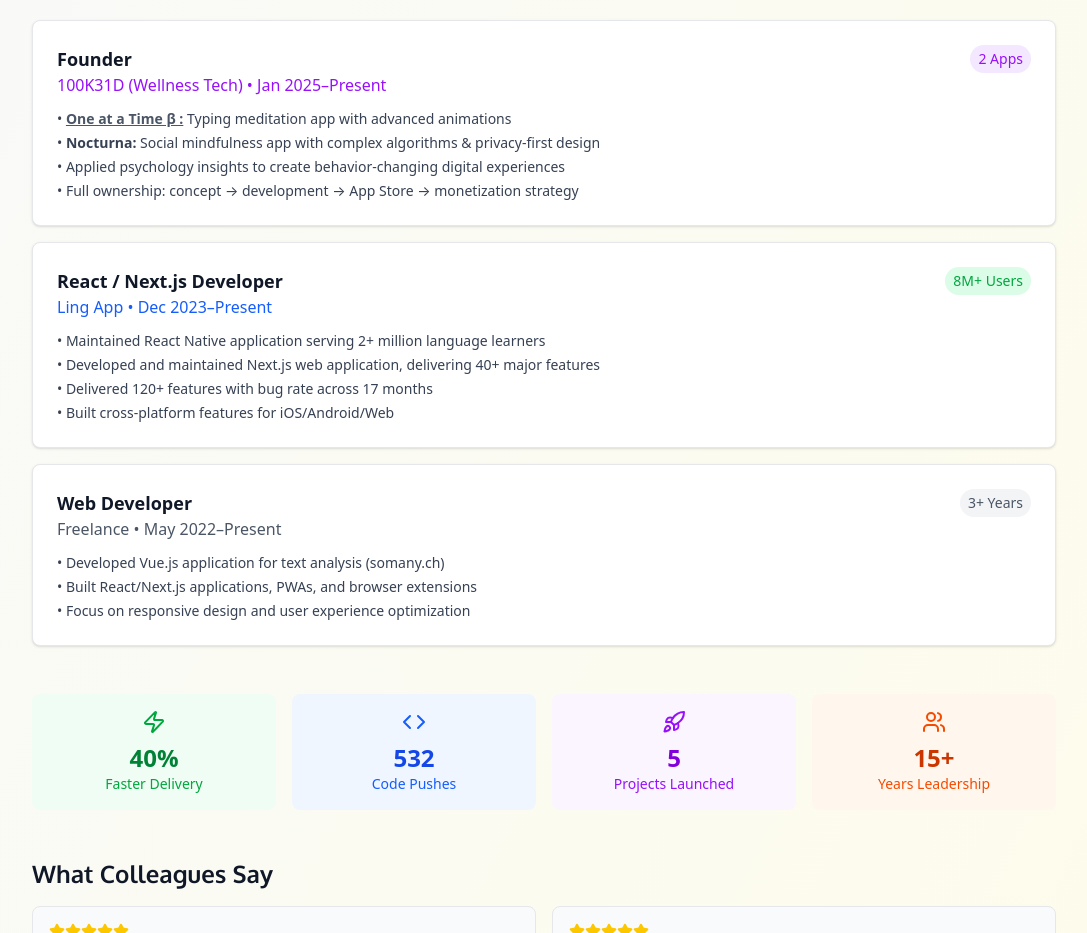
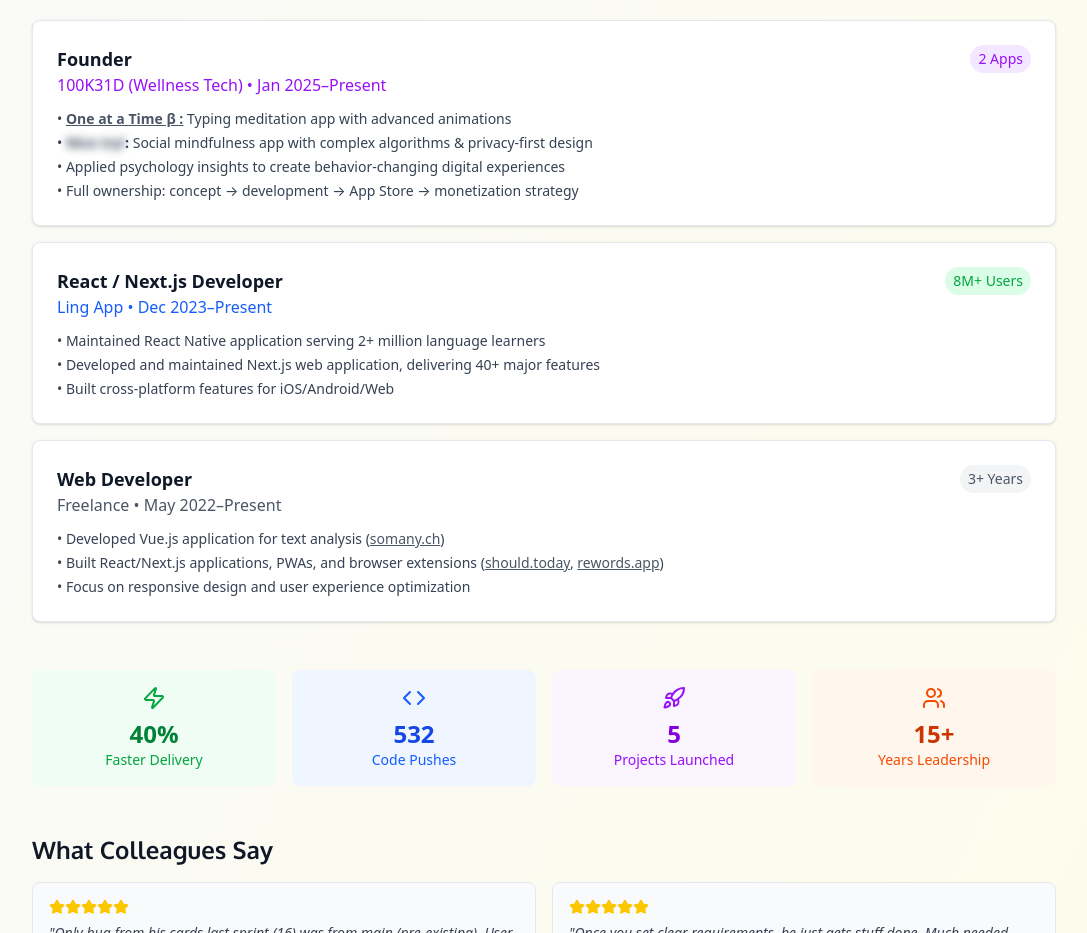
Before and after one commit to sanderbell/sanderbelldev2, a React (Vite) app: page / in a window 1280 px wide. Shown: the part 880-1813 px from the top of the page, without its empty margins (96-1183 px from the left). Built offline with nearby package versions, Linux system fonts and the light colour scheme.

Commit message:
Update App component to enhance project descriptions with links and improve clarity

```diff
--- a/src/App.tsx
+++ b/src/App.tsx
@@ -293,8 +293,7 @@
               </div>
               <ul className="text-sm text-gray-700 space-y-1">
                     <li>• <strong><a href="https://oneatati.me" target="_blank" rel="noopener noreferrer" className="text-gray-600 hover:text-blue-800 underline">One at a Time β :</a></strong> Typing meditation app with advanced animations</li>
-                <li>• <strong>Nocturna:</strong> Social mindfulness app with complex algorithms & privacy-first design</li>
-                <li>• Applied psychology insights to create behavior-changing digital experiences</li>
+<li>• <strong><span className="blur-xs">Nice try!</span>:</strong> Social mindfulness app with complex algorithms & privacy-first design</li>                <li>• Applied psychology insights to create behavior-changing digital experiences</li>
                 <li>• Full ownership: concept → development → App Store → monetization strategy</li>
               </ul>
             </div>
@@ -309,7 +308,6 @@
               <ul className="text-sm text-gray-700 space-y-1">
                 <li>• Maintained React Native application serving 2+ million language learners</li>
                 <li>• Developed and maintained Next.js web application, delivering 40+ major features</li>
-                <li>• Delivered 120+ features with bug rate across 17 months</li>
                 <li>• Built cross-platform features for iOS/Android/Web</li>
               </ul>
             </div>
@@ -322,8 +320,8 @@
                 <span className="text-sm text-gray-600 bg-gray-100 px-2 py-1 rounded-full">3+ Years</span>
               </div>
               <ul className="text-sm text-gray-700 space-y-1">
-                <li>• Developed Vue.js application for text analysis (somany.ch)</li>
-                <li>• Built React/Next.js applications, PWAs, and browser extensions</li>
+                <li>• Developed Vue.js application for text analysis (<a href="https://somany.ch" target="_blank" rel="noopener noreferrer" className="text-gray-600 hover:text-blue-800 underline">somany.ch</a>)</li>
+                <li>• Built React/Next.js applications, PWAs, and browser extensions (<a href="https://should.today" target="_blank" rel="noopener noreferrer" className="text-gray-600 hover:text-blue-800 underline">should.today</a>, <a href="https://rewords.app" target="_blank" rel="noopener noreferrer" className="text-gray-600 hover:text-blue-800 underline">rewords.app</a>)</li>
                 <li>• Focus on responsive design and user experience optimization</li>
               </ul>
             </div>
```
